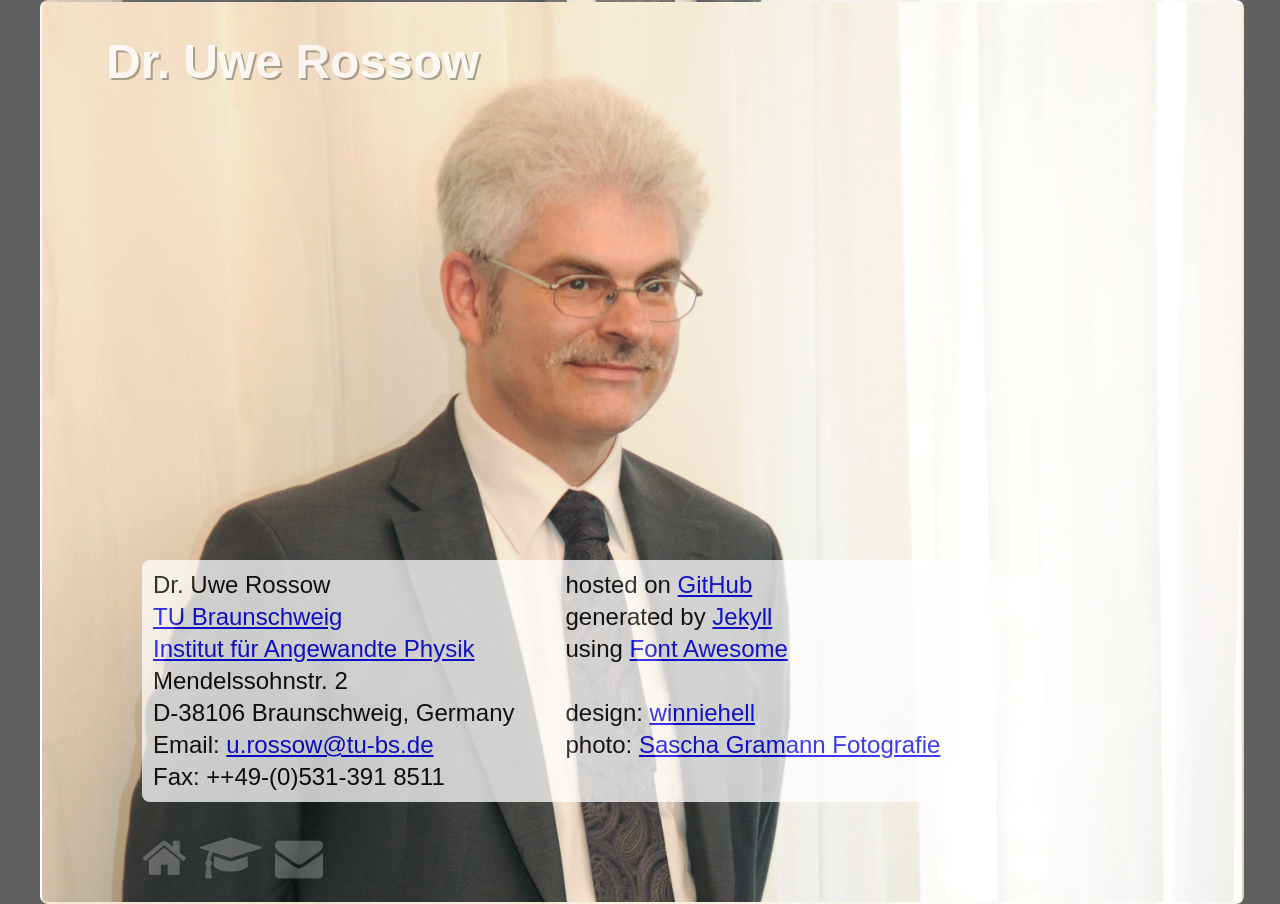
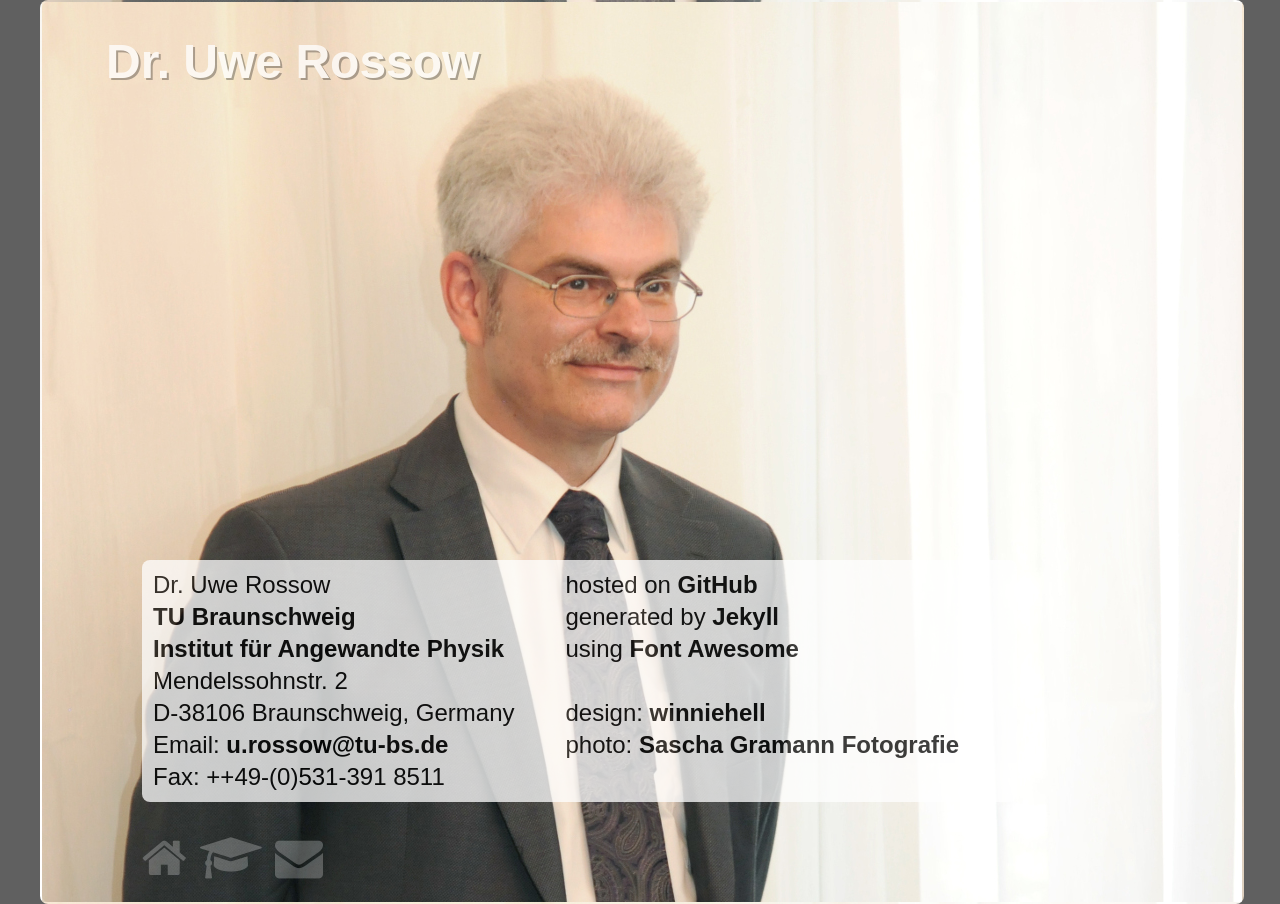
Before and after one commit to winniehell-wasteland/u-rossow.de, a Jekyll site: the page built from imprint.md, in a window 1280 px wide. Built offline with Jekyll 4.4.1, drawn with Linux system fonts in a browser that asks for light colours.

Commit message:
make links black

```diff
--- a/css/style.css
+++ b/css/style.css
@@ -1,3 +1,13 @@
+a {
+    color: black;
+    font-weight: bold;
+    text-decoration: none;
+}
+
+a:hover {
+    text-decoration: underline;
+}
+
 body, html {
     background-color: #606060;
     font-family: sans-serif;
```
